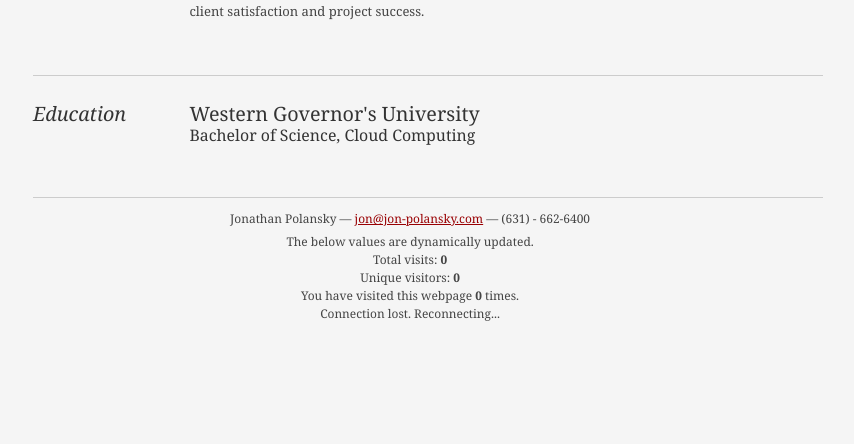
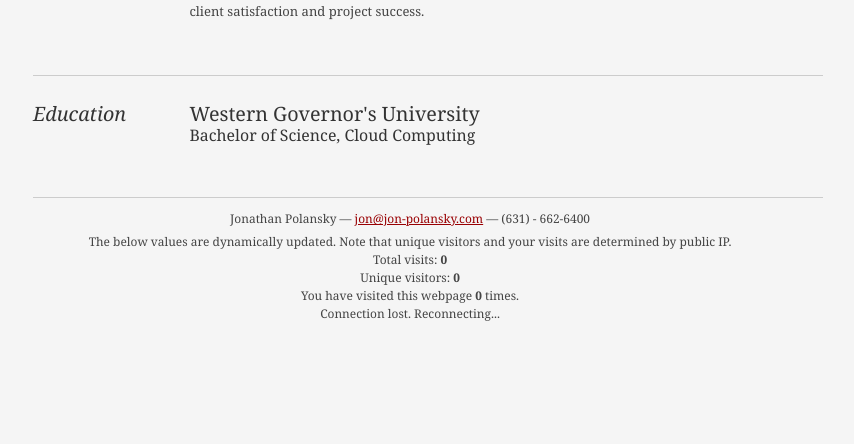
Before and after one commit to jdplab/local-resume, a Flask app: template frontend/templates/index.html in a window 1280 px wide. Shown: the part 2421-2865 px from the top of the page, without its empty margins (212-1066 px from the left). Run offline with Flask 3, Linux system fonts and the light colour scheme; the template is opened without the code that fills it, so the values that code supplies are empty.

Commit message:
Updated content to add IP disclaimer

```diff
--- a/frontend/templates/index.html
+++ b/frontend/templates/index.html
@@ -187,7 +187,7 @@
 		<div id="ft">
 			<p>Jonathan Polansky &mdash; <a href="mailto:jon@jon-polansky.com">jon@jon-polansky.com</a> &mdash; (631) - 662-6400</p>
 			<div class="visitor-counts">
-				<p>The below values are dynamically updated.</p>
+				<p>The below values are dynamically updated. Note that unique visitors and your visits are determined by public IP.</p>
 				<p>Total visits: <b id="visitor_count">0</b></p>
            		<p>Unique visitors: <b id="unique_visitors">0</b></p>
            		<p>You have visited this webpage <b id="user_visits">0</b> times.</p>
```
